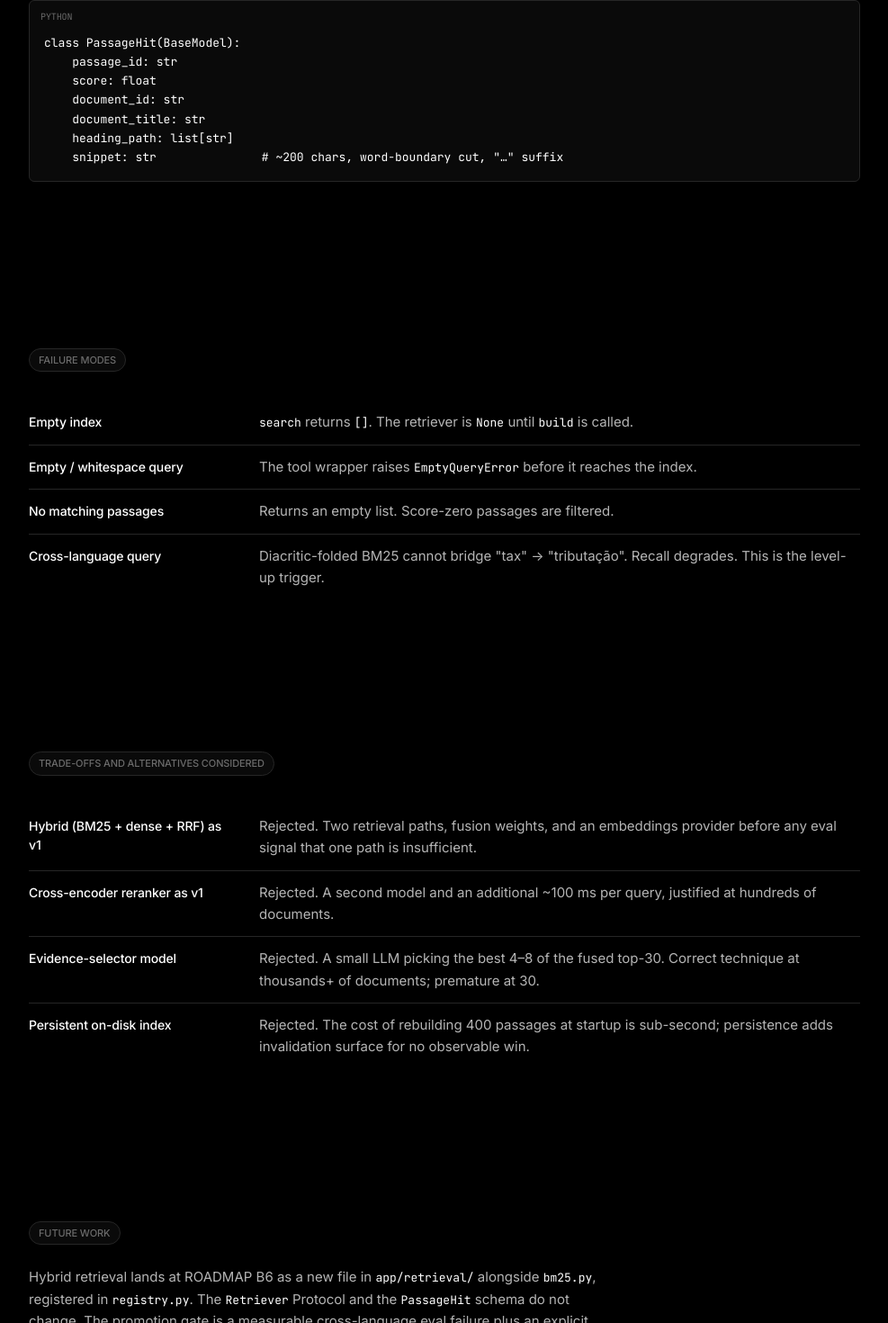
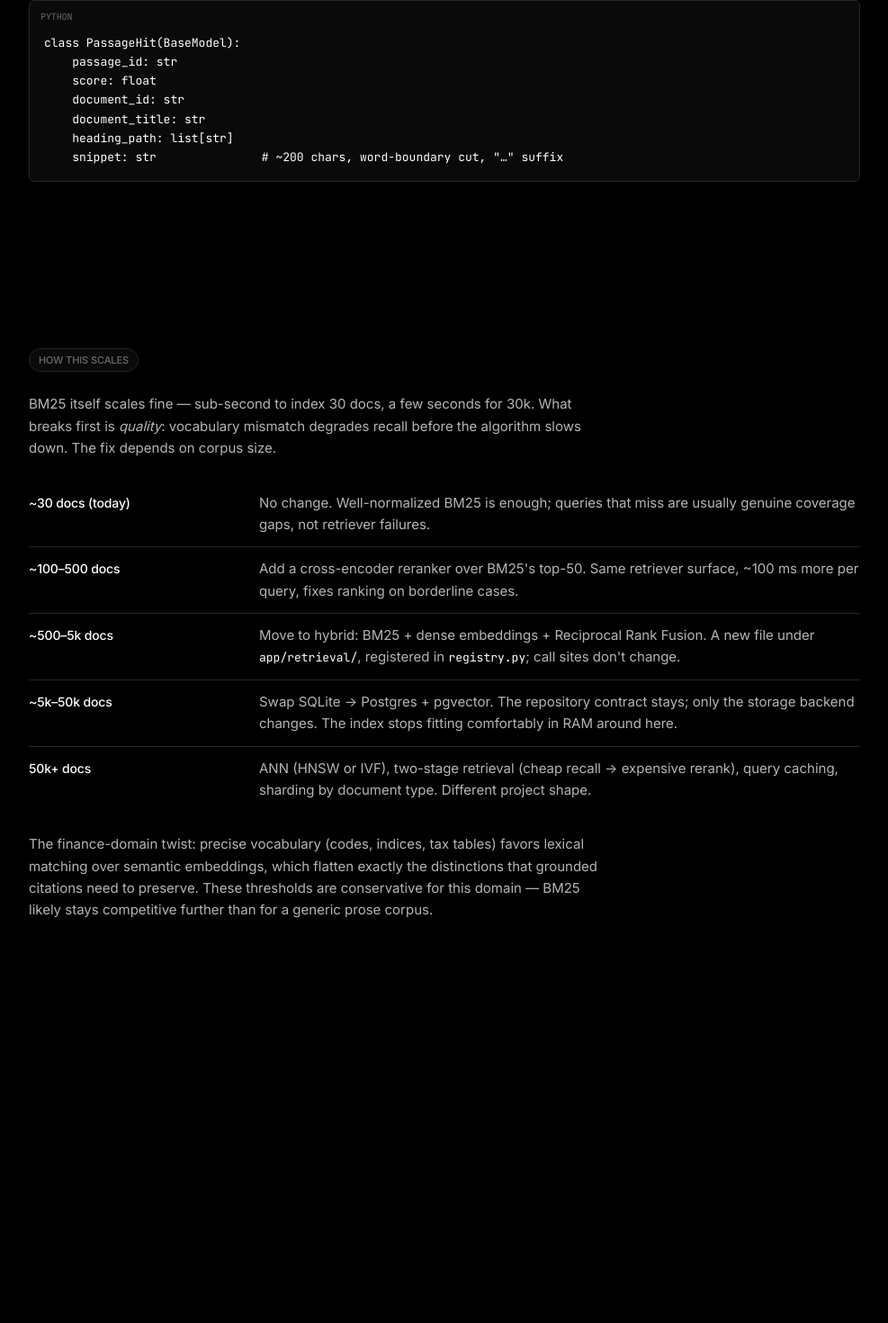
Before and after one commit to camilaDiToro/conviction-assistant, a React (Vite) app in the folder frontend/: page /design/pipeline/retrieval in a window 1280 px wide. Shown: the part 2839-4309 px from the top of the page at 90% size, without its empty margins (276-1263 px from the left). After the commit the page ends 4007 px from the top, so only its background shows below. Built offline with nearby package versions, Linux system fonts and the light colour scheme.

Commit message:
design retrieval: replace failure modes, tradeoffs, future work with how-this-scales tier table

```diff
--- a/frontend/src/features/design/RetrievalPage.tsx
+++ b/frontend/src/features/design/RetrievalPage.tsx
@@ -200,38 +200,41 @@ export default function RetrievalPage() {
         />
       </Section>
 
-      <Section eyebrow="Failure modes">
+      <Section eyebrow="How this scales">
+        <p className="max-w-prose text-ink-2 text-[15px] leading-relaxed mb-6">
+          BM25 itself scales fine — sub-second to index 30 docs, a few seconds for 30k. What
+          breaks first is <em>quality</em>: vocabulary mismatch degrades recall before the
+          algorithm slows down. The fix depends on corpus size.
+        </p>
         <SpecList>
-          <SpecItem term="Empty index">
-            <code className="font-mono text-[13px] text-ink-1">search</code> returns{' '}
-            <code className="font-mono text-[13px] text-ink-1">[]</code>. The retriever is{' '}
-            <code className="font-mono text-[13px] text-ink-1">None</code> until <code className="font-mono text-[13px] text-ink-1">build</code> is called.
+          <SpecItem term="~30 docs (today)">
+            No change. Well-normalized BM25 is enough; queries that miss are usually genuine
+            coverage gaps, not retriever failures.
           </SpecItem>
-          <SpecItem term="Empty / whitespace query">The tool wrapper raises <code className="font-mono text-[13px] text-ink-1">EmptyQueryError</code> before it reaches the index.</SpecItem>
-          <SpecItem term="No matching passages">Returns an empty list. Score-zero passages are filtered.</SpecItem>
-          <SpecItem term="Cross-language query">Diacritic-folded BM25 cannot bridge "tax" → "tributação". Recall degrades. This is the level-up trigger.</SpecItem>
+          <SpecItem term="~100–500 docs">
+            Add a cross-encoder reranker over BM25's top-50. Same retriever surface, ~100 ms
+            more per query, fixes ranking on borderline cases.
+          </SpecItem>
+          <SpecItem term="~500–5k docs">
+            Move to hybrid: BM25 + dense embeddings + Reciprocal Rank Fusion. A new file under{' '}
+            <code className="font-mono text-[13px] text-ink-1">app/retrieval/</code>, registered
+            in <code className="font-mono text-[13px] text-ink-1">registry.py</code>; call sites
+            don't change.
+          </SpecItem>
+          <SpecItem term="~5k–50k docs">
+            Swap SQLite → Postgres + pgvector. The repository contract stays; only the storage
+            backend changes. The index stops fitting comfortably in RAM around here.
+          </SpecItem>
+          <SpecItem term="50k+ docs">
+            ANN (HNSW or IVF), two-stage retrieval (cheap recall → expensive rerank), query
+            caching, sharding by document type. Different project shape.
+          </SpecItem>
         </SpecList>
-      </Section>
-
-      <Section eyebrow="Trade-offs and alternatives considered">
-        <SpecList>
-          <SpecItem term="Hybrid (BM25 + dense + RRF) as v1">Rejected. Two retrieval paths, fusion weights, and an embeddings provider before any eval signal that one path is insufficient.</SpecItem>
-          <SpecItem term="Cross-encoder reranker as v1">Rejected. A second model and an additional ~100 ms per query, justified at hundreds of documents.</SpecItem>
-          <SpecItem term="Evidence-selector model">Rejected. A small LLM picking the best 4–8 of the fused top-30. Correct technique at thousands+ of documents; premature at 30.</SpecItem>
-          <SpecItem term="Persistent on-disk index">Rejected. The cost of rebuilding 400 passages at startup is sub-second; persistence adds invalidation surface for no observable win.</SpecItem>
-        </SpecList>
-      </Section>
-
-      <Section eyebrow="Future work">
-        <p className="max-w-prose text-ink-2 text-[15px] leading-relaxed">
-          Hybrid retrieval lands at ROADMAP B6 as a new file in{' '}
-          <code className="font-mono text-[13px] text-ink-1">app/retrieval/</code> alongside{' '}
-          <code className="font-mono text-[13px] text-ink-1">bm25.py</code>, registered in{' '}
-          <code className="font-mono text-[13px] text-ink-1">registry.py</code>. The{' '}
-          <code className="font-mono text-[13px] text-ink-1">Retriever</code> Protocol and the{' '}
-          <code className="font-mono text-[13px] text-ink-1">PassageHit</code>{' '}
-          schema do not change. The promotion gate is a measurable cross-language eval failure
-          plus an explicit decision; not auto-triggered.
+        <p className="max-w-prose text-ink-2 text-[15px] leading-relaxed mt-6">
+          The finance-domain twist: precise vocabulary (codes, indices, tax tables) favors
+          lexical matching over semantic embeddings, which flatten exactly the distinctions that
+          grounded citations need to preserve. These thresholds are conservative for this
+          domain — BM25 likely stays competitive further than for a generic prose corpus.
         </p>
       </Section>
     </article>
```
